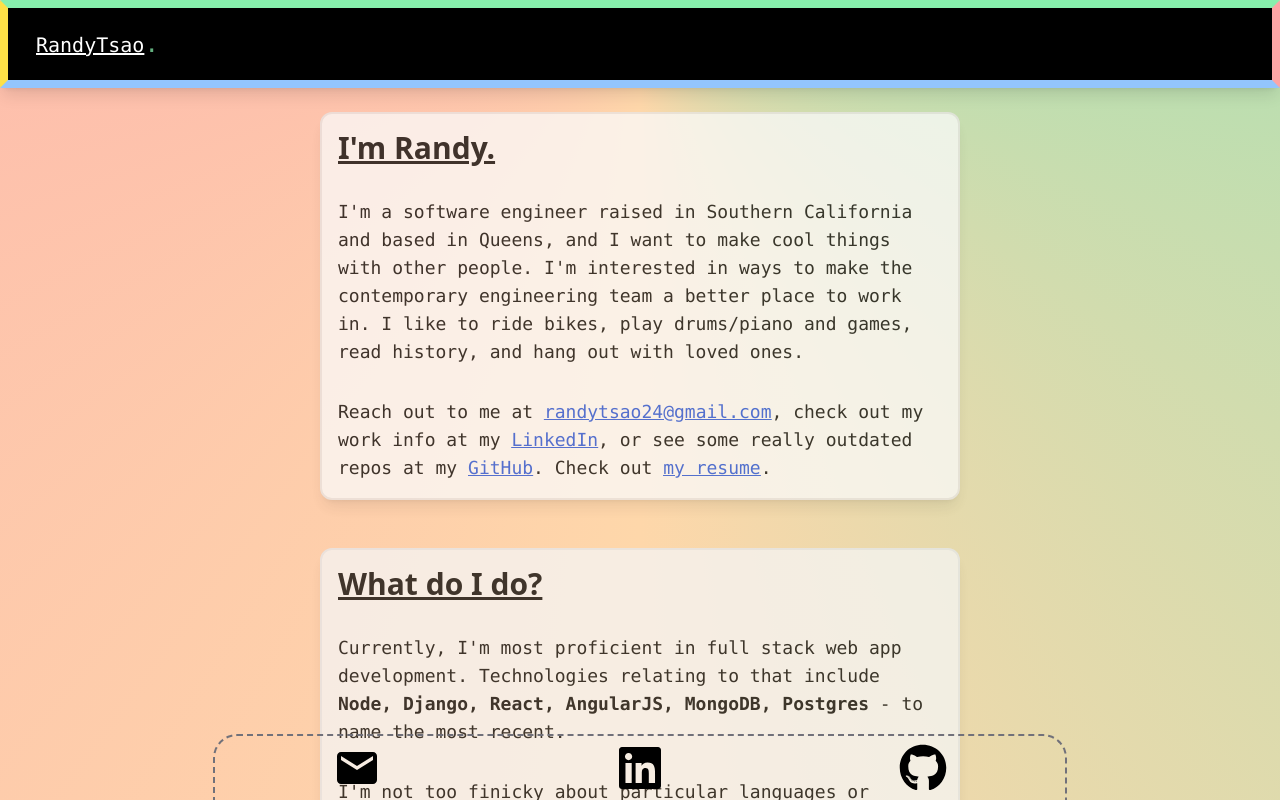
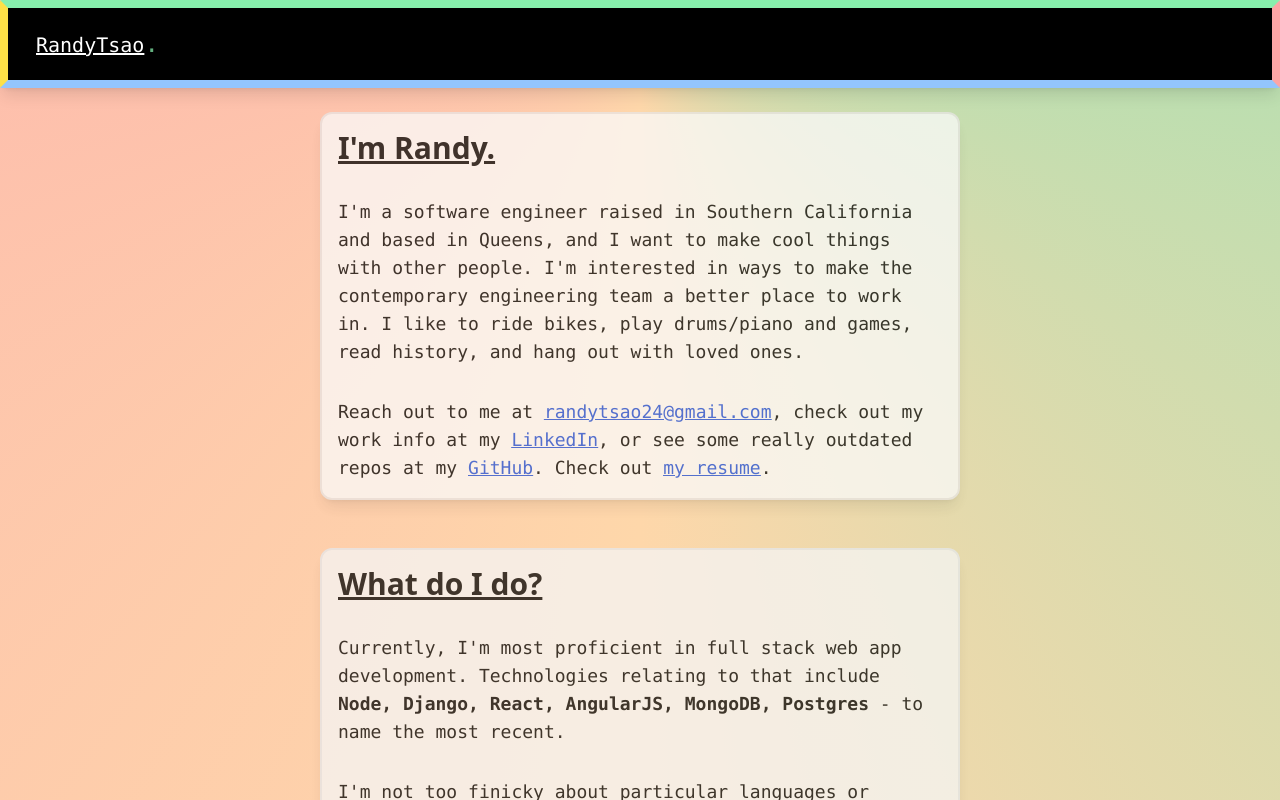
Before and after one commit to randytsao24/randytsao-me, a Next.js app: page / in a window 1280 px wide. Built offline with nearby package versions, Linux system fonts and the light colour scheme.

Commit message:
Update package.json

```diff
--- a/src/app/page.tsx
+++ b/src/app/page.tsx
@@ -11,7 +11,6 @@ export default function Home() {
           <About />
           <Career />
         </div>
-        <Linkbar />
     </main>
   )
 }
--- /dev/null
+++ b/src/index.js
@@ -0,0 +1,9 @@
+const functions = require("firebase-functions");
+
+// // Create and deploy your first functions
+// // https://firebase.google.com/docs/functions/get-started
+//
+// exports.helloWorld = functions.https.onRequest((request, response) => {
+//   functions.logger.info("Hello logs!", {structuredData: true});
+//   response.send("Hello from Firebase!");
+// });
--- a/src/pages/api/hello.ts
+++ /dev/null
@@ -1,13 +0,0 @@
-// Next.js API route support: https://nextjs.org/docs/api-routes/introduction
-import type { NextApiRequest, NextApiResponse } from 'next'
-
-type Data = {
-  name: string
-}
-
-export default function handler(
-  req: NextApiRequest,
-  res: NextApiResponse<Data>
-) {
-  res.status(200).json({ name: 'John Doe' })
-}
```
Also changed, not shown: src/package.json (added, +26 -0 lines), firebase.json, src/.eslintrc.js (added), 2 other files (tests, documents, lock files or other folders).
